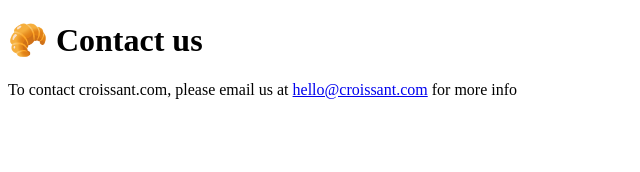
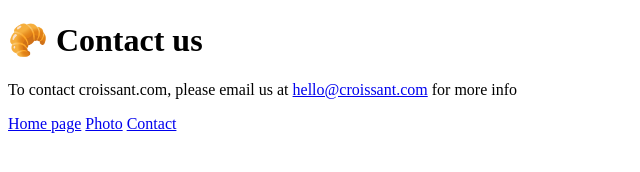
Before and after one commit to Zohre-M/cornetto, a plain HTML site: page contact.html in a window 1280 px wide. Shown: the whole page, without its empty margins (0-640 px from the left). Drawn offline with Linux system fonts and the light colour scheme.

Commit message:
added links to html files

```diff
--- a/contact.html
+++ b/contact.html
@@ -11,5 +11,10 @@
       To contact croissant.com, please email us at
       <a href="mailto:hello@croissant.com">hello@croissant.com</a> for more info
     </p>
+    <div>
+      <a href="/">Home page</a>
+      <a href="/photo.html">Photo</a>
+      <a href="/contact.html">Contact</a>
+    </div>
   </body>
 </html>
```
Also changed, not shown: index.html (+5 -0 lines).
